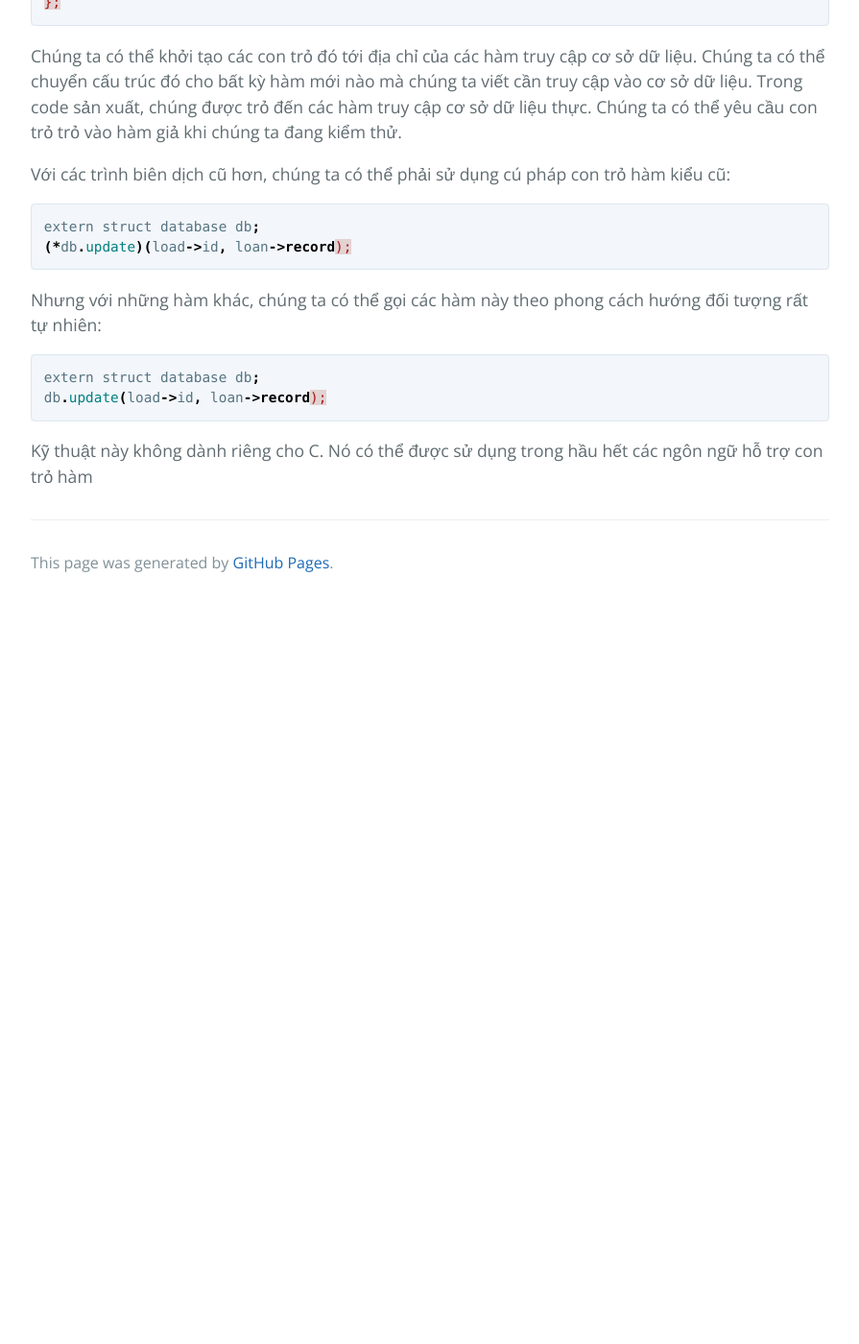
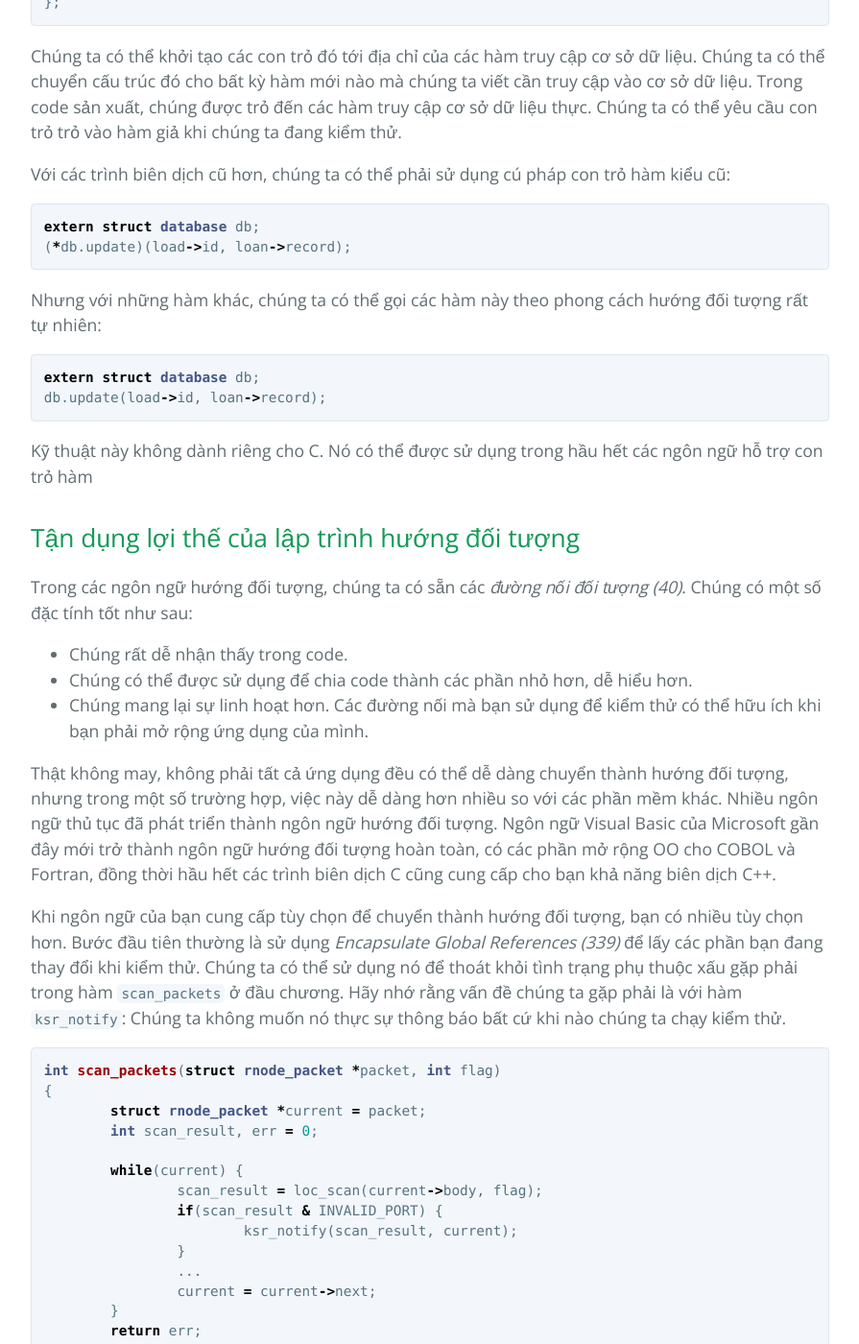
Before and after one commit to HaiBV/haibv.github.io, a Jekyll site: the page built from working-effectively-with-legacy-code/chapter-19-my-project-is-not-object-oriented-how-do-i-make-safe-changes.md, in a window 1280 px wide and 1400 px high, scrolled down 8533 px. Shown: the whole window at 96% size, without its empty margins (192-1087 px from the left). Built offline with Jekyll 4.4.1, drawn with Linux system fonts in a browser that asks for light colours; our own code applies the rules of GitHub Pages for plain Markdown files; before the commit the page ends 9163 px from its top, so only the background shows below that; some of the changed text lies outside the part shown.

Commit message:
Book - Working Efectively with Legacy Code - P2 - C19

````diff
--- a/working-effectively-with-legacy-code/chapter-19-my-project-is-not-object-oriented-how-do-i-make-safe-changes.md
+++ b/working-effectively-with-legacy-code/chapter-19-my-project-is-not-object-oriented-how-do-i-make-safe-changes.md
@@ -190,7 +190,7 @@ Làm cách nào để tránh tạo nên bẫy phụ thuộc trong code thủ t
 
 Thông thường chúng ta phải suy nghĩ về những gì chúng ta sẽ viết theo một cách khác để thực hiện điều này. Đây là một ví dụ. Chúng ta cần viết một hàm gọi là `send_command`. Hàm `send_command` sẽ gửi ID, tên và chuỗi lệnh đến hệ thống khác thông qua hàm có tên `mart_key_send`. Code của hàm không quá tệ. Chúng ta có thể tưởng tượng rằng nó sẽ trông giống như thế này:
 
-```java
+```cpp
 void send_command(int id, char *name, char *command_string) {
 	char *message, *header;
 	if (id == KEY_TRUM) {
@@ -210,14 +210,14 @@ Nhưng làm thế nào chúng ta có thể viết kiểm thử cho một hàm nh
 
 Chúng ta có thể kiểm thử tất cả logic đó trước lệnh gọi `mart_key_send` nếu nó ở một hàm khác. Chúng ta có thể viết kiểm thử đầu tiên của mình như thế này:
 
-```java
+```cpp
 char *command = form_command(1, "Mike Ratledge", "56:78:cusp-:78");
 assert(!strcmp("<-rsp-Mike  Ratledge><56:78:cusp-:78><-rspr>", command));
 ```
 
 Sau đó, chúng ta có thể viết hàm `form_command`, hàm này trả về một lệnh:
 
-```java
+```cpp
 char *form_command(int id, char *name, char *command_string)
 {
 	char *message, *header;
@@ -235,7 +235,7 @@ char *form_command(int id, char *name, char *command_string)
 
 Khi có được điều đó, chúng ta có thể viết hàm send_command đơn giản mà chúng ta cần:
 
-```java
+```cpp
 void send_command(int id, char *name, char *command_string) {
 	char *command = form_command(id, name, command_string);
 	mart_key_send(command);
@@ -248,7 +248,7 @@ Trong nhiều trường hợp, kiểu cải cách này chính xác là những g
 
 Trong các trường hợp khác, chúng ta cần viết các hàm sẽ có nhiều lệnh gọi bên ngoài. Không có nhiều tính toán trong các hàm này, nhưng trình tự lệnh gọi mà chúng thực hiện là rất quan trọng. Ví dụ: nếu chúng ta đang cố viết một hàm tính lãi cho một khoản vay, cách thực hiện đơn giản có thể trông giống như sau:
 
-```java
+```cpp
 void calculate_loan_interest(struct temper_loan *loan, int calc_type)
 {
 	...
@@ -266,7 +266,7 @@ Chúng ta phải làm gì trong trường hợp như thế này? Trong nhiều n
 
 Chúng ta có thể tạo một cấu trúc chứa các con trỏ tới các hàm:
 
-```java
+```cpp
 struct database
 {
 	void (*retrieve)(struct record_id id);
@@ -278,15 +278,66 @@ Chúng ta có thể khởi tạo các con trỏ đó tới địa chỉ của c
 
 Với các trình biên dịch cũ hơn, chúng ta có thể phải sử dụng cú pháp con trỏ hàm kiểu cũ:
 
-```java
+```cpp
 extern struct database db;
 (*db.update)(load->id, loan->record);
 ```
 Nhưng với những hàm khác, chúng ta có thể gọi các hàm này theo phong cách hướng đối tượng rất tự nhiên:
 
-```java
+```cpp
 extern struct database db;
 db.update(load->id, loan->record);
 ```
 
 Kỹ thuật này không dành riêng cho C. Nó có thể được sử dụng trong hầu hết các ngôn ngữ hỗ trợ con trỏ hàm
+
+## Tận dụng lợi thế của lập trình hướng đối tượng
+
+Trong các ngôn ngữ hướng đối tượng, chúng ta có sẵn các _đường nối đối tượng (40)_. Chúng có một số đặc tính tốt như sau:
+- Chúng rất dễ nhận thấy trong code.
+- Chúng có thể được sử dụng để chia code thành các phần nhỏ hơn, dễ hiểu hơn.
+- Chúng mang lại sự linh hoạt hơn. Các đường nối mà bạn sử dụng để kiểm thử có thể hữu ích khi bạn phải mở rộng ứng dụng của mình.
+
+Thật không may, không phải tất cả ứng dụng đều có thể dễ dàng chuyển thành hướng đối tượng, nhưng trong một số trường hợp, việc này dễ dàng hơn nhiều so với các phần mềm khác. Nhiều ngôn ngữ thủ tục đã phát triển thành ngôn ngữ hướng đối tượng. Ngôn ngữ Visual Basic của Microsoft gần đây mới trở thành ngôn ngữ hướng đối tượng hoàn toàn, có các phần mở rộng OO cho COBOL và Fortran, đồng thời hầu hết các trình biên dịch C cũng cung cấp cho bạn khả năng biên dịch C++.
+
+Khi ngôn ngữ của bạn cung cấp tùy chọn để chuyển thành hướng đối tượng, bạn có nhiều tùy chọn hơn. Bước đầu tiên thường là sử dụng _Encapsulate Global References (339)_ để lấy các phần bạn đang thay đổi khi kiểm thử. Chúng ta có thể sử dụng nó để thoát khỏi tình trạng phụ thuộc xấu gặp phải trong hàm `scan_packets` ở đầu chương. Hãy nhớ rằng vấn đề chúng ta gặp phải là với hàm `ksr_notify`: Chúng ta không muốn nó thực sự thông báo bất cứ khi nào chúng ta chạy kiểm thử.
+
+```cpp
+int scan_packets(struct rnode_packet *packet, int flag)
+{
+	struct rnode_packet *current = packet;
+	int scan_result, err = 0;
+
+	while(current) {
+		scan_result = loc_scan(current->body, flag);
+		if(scan_result & INVALID_PORT) {
+			ksr_notify(scan_result, current);
+		}
+		...
+		current = current->next;
+	}
+	return err;
+}
+```
+
+Bước đầu tiên là biên dịch theo C++ thay vì theo C. Đây có thể là một thay đổi nhỏ hoặc lớn, tùy thuộc vào cách chúng ta xử lý nó. Chúng ta có thể cố gắng biên dịch lại toàn bộ dự án bằng C++ hoặc có thể thực hiện từng phần một, nhưng sẽ mất một chút thời gian.
+
+Khi biên dịch bằng C++, chúng ta có thể bắt đầu bằng cách tìm phần khai báo của hàm `ksr_notify` và gói nó trong một lớp:
+
+```cpp
+class ResultNotifier
+{
+public:
+	virtual void ksr_notify(int scan_result, struct rnode_packet *packet);
+};
+```
+
+Chúng ta cũng có thể sử dụng một tệp nguồn mới cho lớp và đặt cài đặt mặc định ở đó:
+
+```cpp
+extern "C" void ksr_notify(int scan_result, struct rnode_packet *packet);
+void ResultNotifier::ksr_notify(int scan_result, struct rnode_packet *packet)
+{
+	::ksr_notify(scan_result, packet);
+}
+```
````
